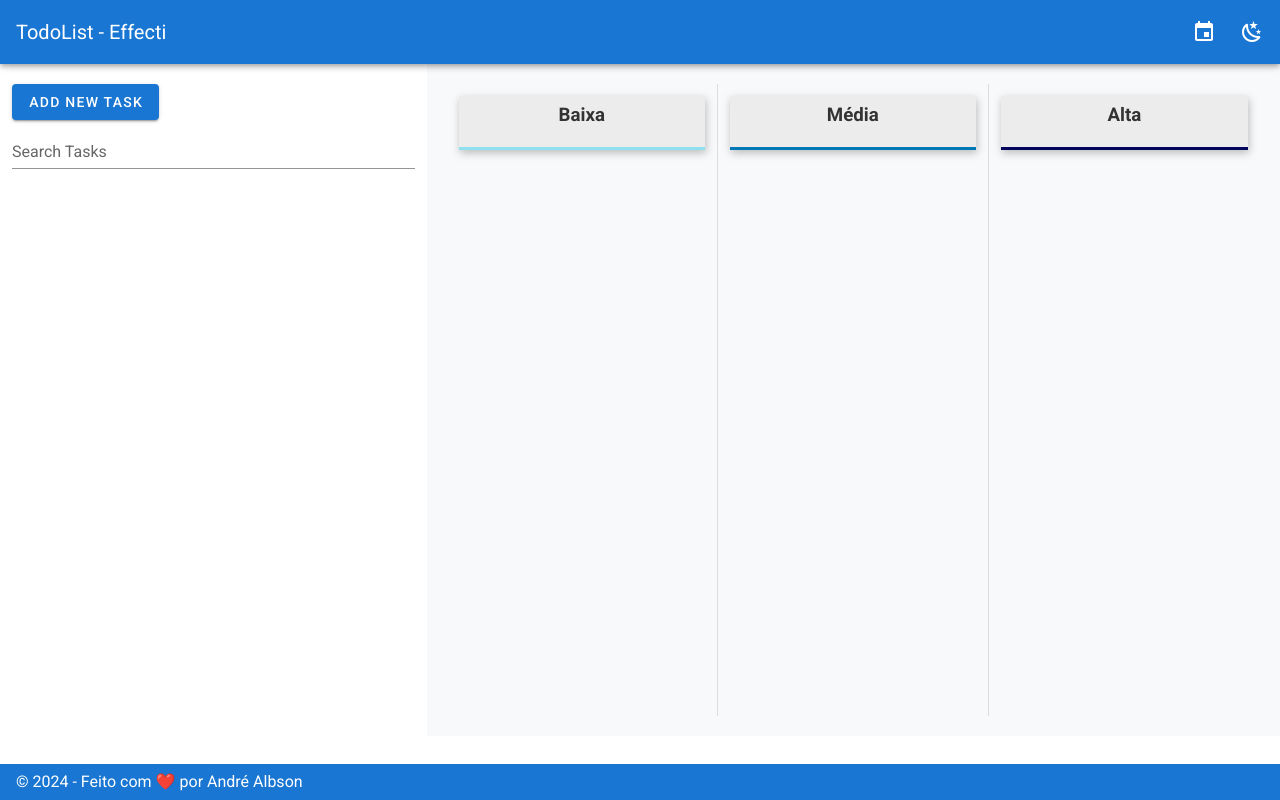
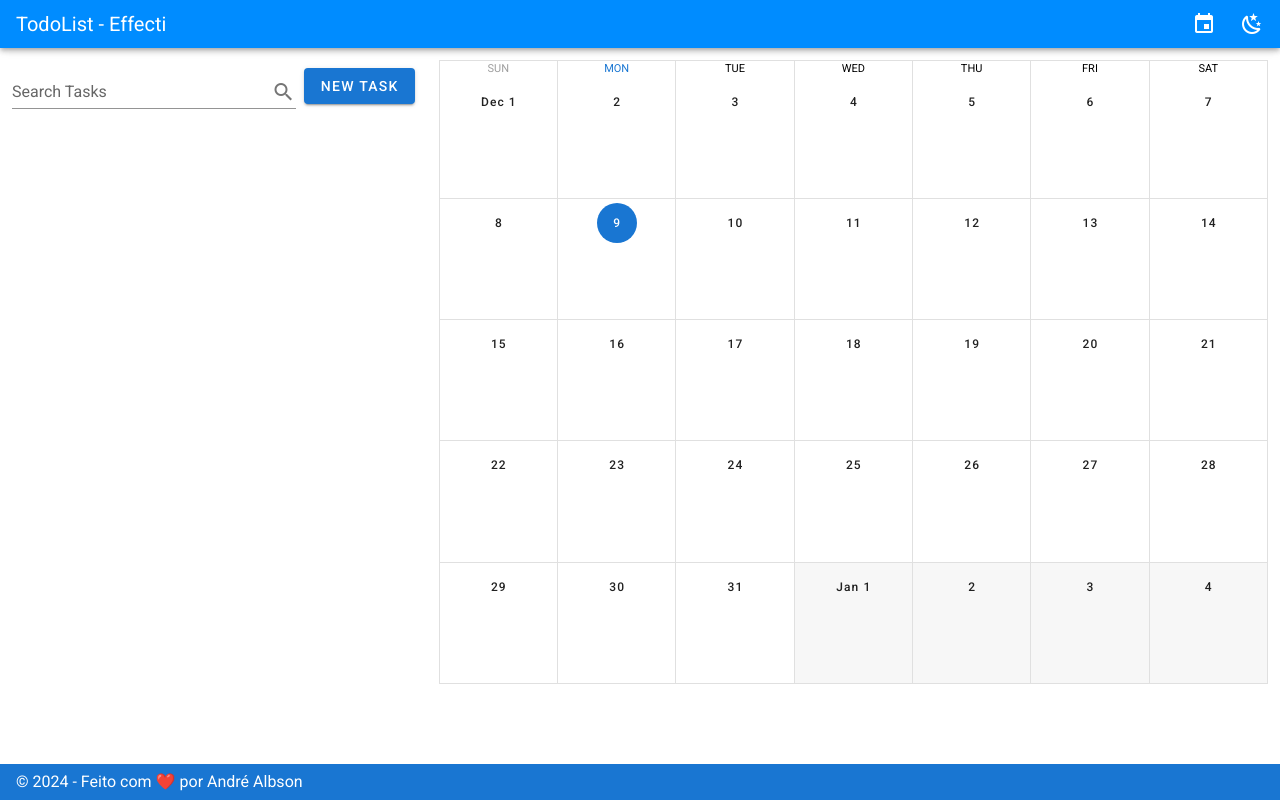
Before and after one commit to albsondev/todolist-effecti, a Vue app: page / in a window 1280 px wide. Built offline with nearby package versions, Linux system fonts and the light colour scheme.

Commit message:
applying styling

```diff
--- a/src/App.vue
+++ b/src/App.vue
@@ -1,6 +1,6 @@
 <template>
   <v-app>
-    <v-app-bar app color="primary" dark>
+    <v-app-bar app color="#008cff" dark dense elevation="4">
       <v-toolbar-title>TodoList - Effecti</v-toolbar-title>
       <v-spacer></v-spacer>
       <v-btn icon @click="toggleCalendar">
--- a/src/components/TaskForm.vue
+++ b/src/components/TaskForm.vue
@@ -44,6 +44,9 @@
     <v-btn type="submit" color="primary">{{
       isEditing ? "Update Task" : "Add Task"
     }}</v-btn>
+    <v-btn class="ml-2" @click="$emit('cancel')" color="secondary"
+      >Cancel</v-btn
+    >
   </v-form>
 </template>
 
@@ -103,6 +106,15 @@ export default {
         date: new Date().toISOString().substr(0, 10),
       };
     },
+    cancelEdit() {
+      this.showForm = false;
+    },
   },
 };
 </script>
+
+<style scoped>
+.ml-2 {
+  margin-left: 10px;
+}
+</style>
--- a/src/views/HomeView.vue
+++ b/src/views/HomeView.vue
@@ -1,38 +1,46 @@
 <template>
   <v-container fluid>
     <v-row>
-      <v-col cols="12" md="4">
-        <task-form
-          v-if="showForm"
-          @save-task="handleSaveTask"
-          :task="currentTask"
-        />
+      <v-col class="flex" cols="12" md="4">
+        <v-text-field
+          v-if="!showForm"
+          v-model="searchQuery"
+          label="Search Tasks"
+          class="mb-4 filter mr-2"
+          append-icon="mdi-magnify"
+          @click:append="resetSearch"
+        ></v-text-field>
         <v-btn
           v-if="!showForm"
           @click="resetCurrentTask"
           color="primary"
           class="mt-2"
         >
-          Add New Task
+          New Task
         </v-btn>
-        <v-text-field
-          v-model="searchQuery"
-          label="Search Tasks"
-          class="mb-4"
-        ></v-text-field>
+        <task-form
+          v-if="showForm"
+          @save-task="handleSaveTask"
+          @cancel="cancelEdit"
+          :task="currentTask"
+        />
       </v-col>
       <v-col cols="12" md="8">
+        <transition name="fade">
           <calendar-view
             v-if="showCalendar"
-          :tracked="tracked"
+            :tracked="filteredTracked"
             @handleDayClick="handleDayClick"
           />
+        </transition>
+        <transition name="fade">
           <kanban-view
             v-if="!showCalendar"
-          :tasks="$store.getters.allTasks"
+            :tasks="filteredTasks"
             @edit-task="editTask"
             @delete-task="deleteTask"
           />
+        </transition>
       </v-col>
     </v-row>
   </v-container>
@@ -50,15 +58,21 @@ export default {
       searchQuery: "",
       currentTask: this.createEmptyTask(),
       showForm: false,
-      showList: true,
-      showCalendar: false,
+      showCalendar: true,
       selectedTasks: [],
     };
   },
   computed: {
-    tracked() {
+    filteredTasks() {
+      return this.$store.getters.allTasks.filter(
+        (task) =>
+          task.title.toLowerCase().includes(this.searchQuery.toLowerCase()) ||
+          task.priority.toLowerCase().includes(this.searchQuery.toLowerCase())
+      );
+    },
+    filteredTracked() {
       const tasksByDate = {};
-      this.$store.getters.allTasks.forEach((task) => {
+      this.filteredTasks.forEach((task) => {
         if (!tasksByDate[task.date]) {
           tasksByDate[task.date] = [];
         }
@@ -79,7 +93,6 @@ export default {
     editTask(task) {
       this.currentTask = { ...task };
       this.showForm = true;
-      this.showList = false;
     },
     deleteTask(id) {
       this.$store.dispatch("deleteTask", id);
@@ -87,7 +100,6 @@ export default {
     resetCurrentTask() {
       this.currentTask = this.createEmptyTask();
       this.showForm = true;
-      this.showList = false;
     },
     createEmptyTask() {
       return {
@@ -99,16 +111,21 @@ export default {
       };
     },
     handleDayClick({ date }) {
-      const tasks = this.tracked[date];
+      const tasks = this.filteredTracked[date];
       if (tasks && tasks.length > 0) {
         if (tasks.length === 1) {
           this.editTask(tasks[0]);
         } else {
           this.selectedTasks = tasks;
-          this.showList = true;
-          this.showForm = false;
+          this.showCalendar = false;
         }
       }
+    },
+    resetSearch() {
+      this.searchQuery = "";
+    },
+    cancelEdit() {
+      this.showForm = false;
     },
   },
   created() {
@@ -123,7 +140,23 @@ export default {
 .mb-4 {
   margin-bottom: 16px;
 }
+.flex {
+  display: flex;
+  justify-content: space-between;
+  align-content: center;
+}
 .mt-2 {
   margin-top: 8px;
 }
+.mr-2 {
+  margin-right: 2em !important;
+}
+.fade-enter-active,
+.fade-leave-active {
+  transition: opacity 0.5s;
+}
+.fade-enter,
+.fade-leave-to {
+  opacity: 0;
+}
 </style>
```
Lines whose indentation alone changed are shown as unchanged.
